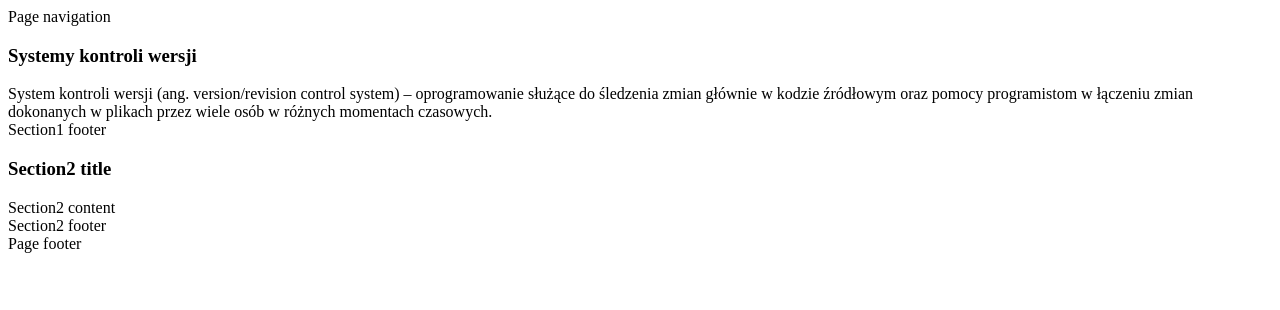
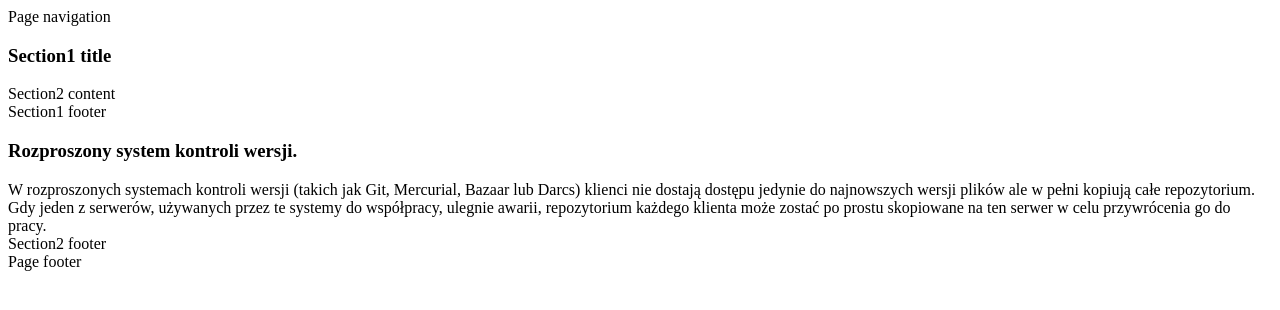
Before and after one commit to volmative/iislabpio_194931, a plain HTML site: page index.html in a window 1280 px wide. Drawn offline with Linux system fonts and the light colour scheme.

Commit message:
Dodano tytul i tresc sekcji 2

```diff
--- a/index.html
+++ b/index.html
@@ -9,10 +9,10 @@
 		</nav>
 		<section id="section1" class="panel panel-default">
 			<div class="panel-heading">
-	    		<h3 class="panel-title">Systemy kontroli wersji</h3>
+	    		<h3 class="panel-title">Section1 title</h3>
 		  	</div>
 	  		<div class="panel-body">
-	    		System kontroli wersji (ang. version/revision control system) – oprogramowanie służące do śledzenia zmian głównie w kodzie źródłowym oraz pomocy programistom w łączeniu zmian dokonanych w plikach przez wiele osób w różnych momentach czasowych.
+	    		Section2 content
 	  		</div>
 			<footer class="panel-footer">
 				Section1 footer
@@ -20,10 +20,10 @@
 		</section>
 		<section id="section2" class="panel panel-default">
 			<div class="panel-heading">
-	    		<h3 class="panel-title">Section2 title</h3>
+	    		<h3 class="panel-title">Rozproszony system kontroli wersji.</h3>
 	  		</div>
 	  		<div class="panel-body">
-		    	Section2 content
+		    	W rozproszonych systemach kontroli wersji (takich jak Git, Mercurial, Bazaar lub Darcs) klienci nie dostają dostępu jedynie do najnowszych wersji plików ale w pełni kopiują całe repozytorium. Gdy jeden z serwerów, używanych przez te systemy do współpracy, ulegnie awarii, repozytorium każdego klienta może zostać po prostu skopiowane na ten serwer w celu przywrócenia go do pracy.
 		  	</div>
 			<footer class="panel-footer">
 				Section2 footer
```
